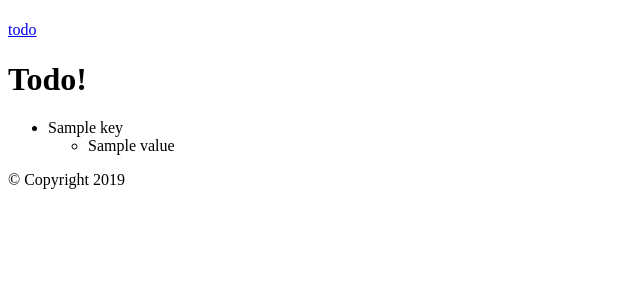
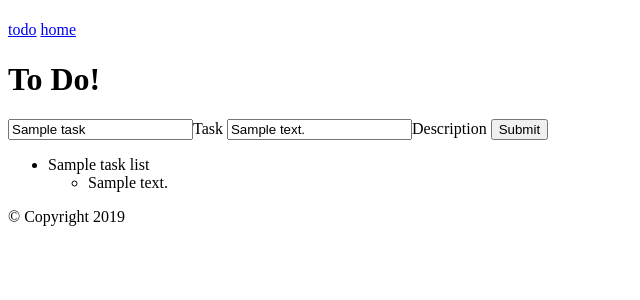
Before and after one commit to briangx92/flask-todo, a Flask app: template flask_todo/templates/todo.html in a window 1280 px wide. Shown: the top 300 px of the page, without its empty margins (0-640 px from the left). Run offline with Flask 2, Linux system fonts and the light colour scheme; the template is opened without the code that fills it: most values are stand-ins (such as "Sample title", 1, 10 or a date in 2020).

Commit message:
Made a todo.py class. Created a form for task, description and a submit button. Hard coded the list in my todo page Added a home page link in the nav bar in base.html

```diff
--- a/flask_todo/__init__.py
+++ b/flask_todo/__init__.py
@@ -1,5 +1,5 @@
-from flask import Flask, request, make_response, render_template
-
+from flask import Flask, request, make_response, render_template, redirect, url_for
+from flask_todo.todo import Todos
 
 def create_app(test_config=None): #Factory app
     app = Flask(__name__, instance_relative_config=True) #instantiating object
@@ -17,22 +17,15 @@ def create_app(test_config=None): #Factory app
     def index():
        return render_template('index.html')
 
-    # tasks = []
+    task1 = Todos(name='Grocery', description='Get milk')
+    task2 = Todos(name='Clean', description='Clean room')
+
+    task_list = [task1, task2]
+
     @app.route('/todo', methods=['GET', 'POST'])
     def todo():
 
-        task_dict = {
-            'task': {'description': '2', 'date': '3', 'time': '4'
-            },
-            'task 2': {'description': '2', 'date': '3', 'time': '4'
-            }}
-        list = task_dict.items()
-
-
-        return render_template('todo.html', list=list)
-
-
-
+        return render_template('todo.html', task_list=task_list)
 
 
     return app
--- a/flask_todo/templates/layouts/base.html
+++ b/flask_todo/templates/layouts/base.html
@@ -16,6 +16,7 @@
 
         <nav>
             <a href="/todo">todo</a>
+            <a href="/">home</a>
         </nav>
     </header>
 
--- a/flask_todo/templates/todo.html
+++ b/flask_todo/templates/todo.html
@@ -3,14 +3,34 @@
 {% block title %}{% endblock %}
 
 {%block content %}
-<h1>Todo!</h1>
+<h1>To Do!</h1>
+<form action="todo_submit" method="POST">
+    <label for="task">
+
+        <input type="text" value="{{ task }}" name="task" id="task">Task
+
+    </label>
+
+    <label for="description">
+        <input type="text" name="description" value="{{ description }}" id="description">Description
+    </label>
+
+    <label>
+        <input type="submit" name="submit" id="submit">
+    </label>
+
+
+
+
+</form>
 <ul>
-    {% for key, value in list %}
-    <li>{{ key }}</li>
+    {% for task_lists in task_list %}
+    <li>{{ task_lists.name }}</li>
+    <ul>
+        <li>{{ task_lists.description }}</li>
+    </ul>
 
-    <ul>
-        <li>{{ value }}</li>
-    </ul>
+
     {% endfor %}
-    </ul>
+</ul>
 {% endblock %}
```
Also changed, not shown: flask_todo/todo.py (added, +11 -0 lines).
